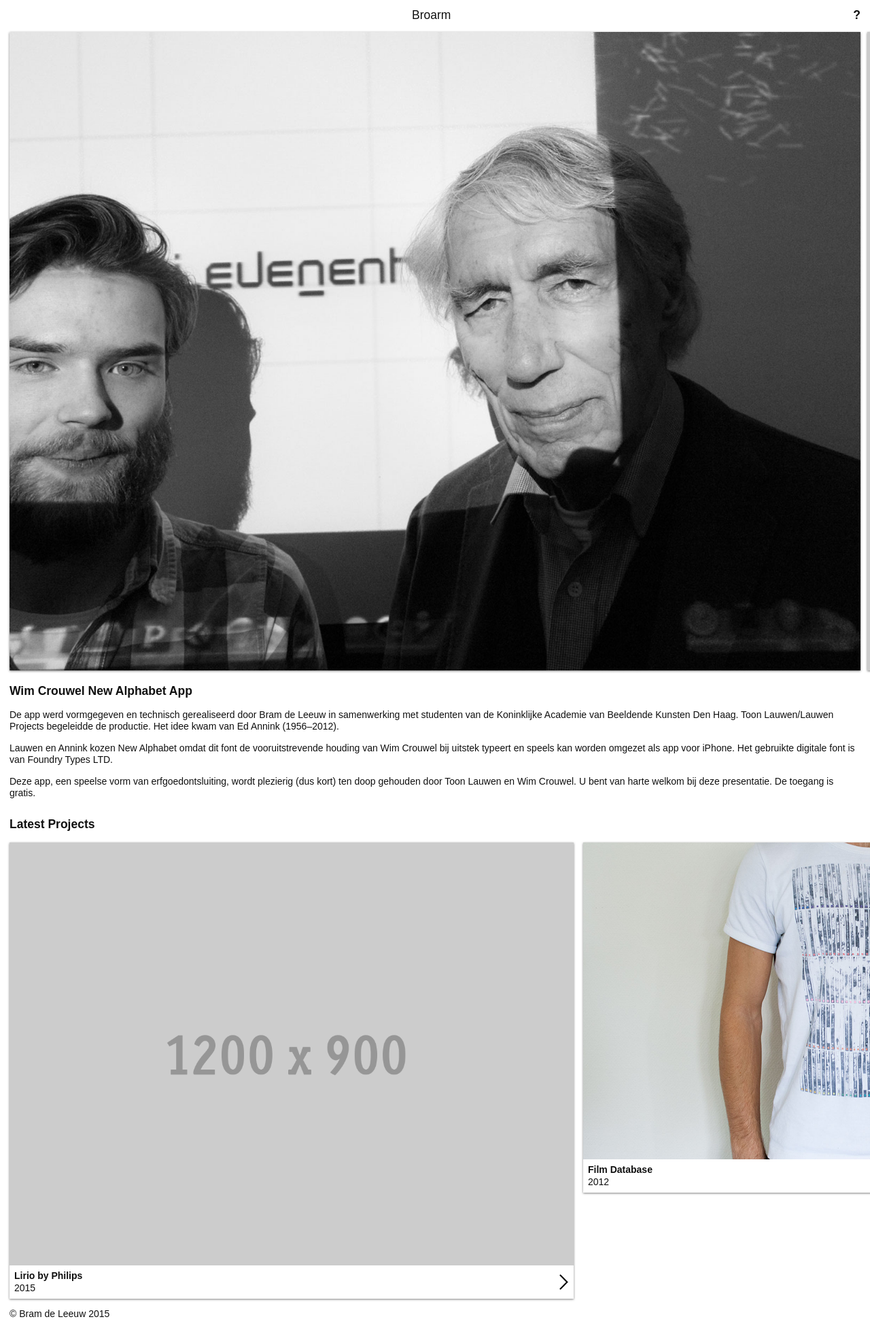
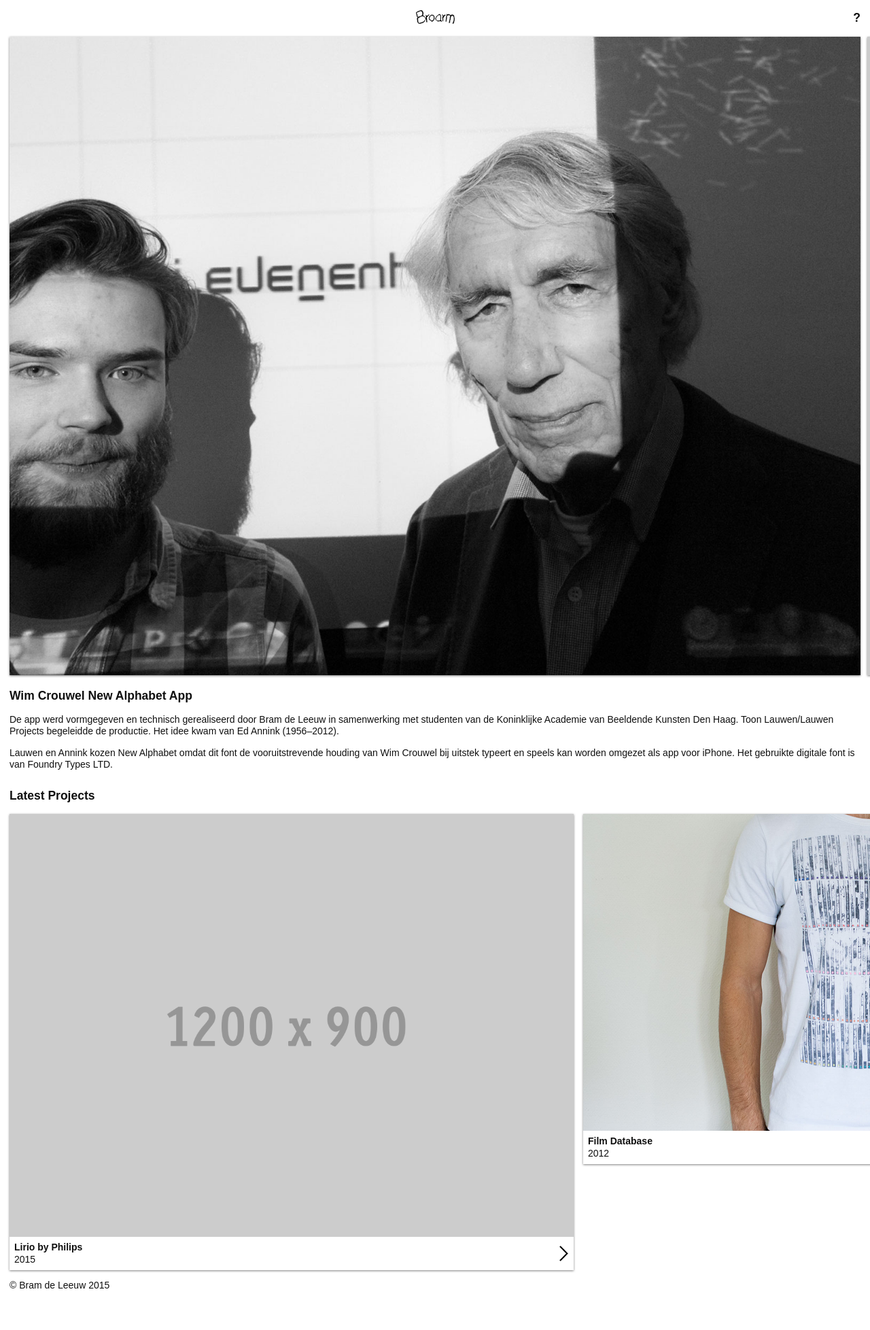
Before and after one commit to broarm/broarm.github.io, a Jekyll site: the page built from _posts/2013-12-03-wim-crouwel-new-alphabet-app.markdown, in a window 1280 px wide. Shown: the whole page at 68% size. Built offline with Jekyll 4.4.1, drawn with Linux system fonts in a browser that asks for light colours; after the commit the page ends 1914 px from its top, so only the background shows below that.

Commit message:
added the logo

```diff
--- a/_posts/2013-12-03-wim-crouwel-new-alphabet-app.markdown
+++ b/_posts/2013-12-03-wim-crouwel-new-alphabet-app.markdown
@@ -17,5 +17,3 @@ gallery:
 De app werd vormgegeven en technisch gerealiseerd door Bram de Leeuw in samenwerking met studenten van de Koninklijke Academie van Beeldende Kunsten Den Haag. Toon Lauwen/Lauwen Projects begeleidde de productie. Het idee kwam van Ed Annink (1956–2012).
 
 Lauwen en Annink kozen New Alphabet omdat dit font de vooruitstrevende houding van Wim Crouwel bij uitstek typeert en speels kan worden omgezet als app voor iPhone. Het gebruikte digitale font is van Foundry Types LTD.
-
-Deze app, een speelse vorm van erfgoedontsluiting, wordt plezierig (dus kort) ten doop gehouden door Toon Lauwen en Wim Crouwel. U bent van harte welkom bij deze presentatie. De toegang is gratis.
--- a/css/app.scss
+++ b/css/app.scss
@@ -29,17 +29,34 @@ header.site-header {
   width: 100%;
   padding: 0px 1em;
   nav {
-    text-align: center;
-    margin: 1em 0;
+    position: relative;
+    display: inline-block;
+    width: 100%;
     a {
       text-decoration: none;
       &.site-title {
         text-align: center;
+        background-image: url("/assets/logo_small_zwart.png");
+        background-size: 57px 20px;
+        width: 57px;
+        height: 20px;
+        bottom: 0px;
+        left: 50%;
+        margin-left: -28px;
+        position: absolute;
+        h1 {
+          font-size: 0px;
+        }
       }
       &.about {
-        display: inline-block;
         float: right;
+        margin-top: 1em;
+        font-size: 1.25em;
         font-weight: bold;
+      }
+      &.goBack {
+        float: left;
+        margin-top: 1em;
         font-size: 1.25em;
       }
     }
--- a/js/app.js
+++ b/js/app.js
@@ -13,4 +13,5 @@ $(document).ready(function() {
     slidesPerView: 1.5,
     loop: false
   });
+
 });
```
Also changed, not shown: assets/laden.gif (added), assets/logo_small_wit.png (added), assets/logo_small_zwart.png (added).
